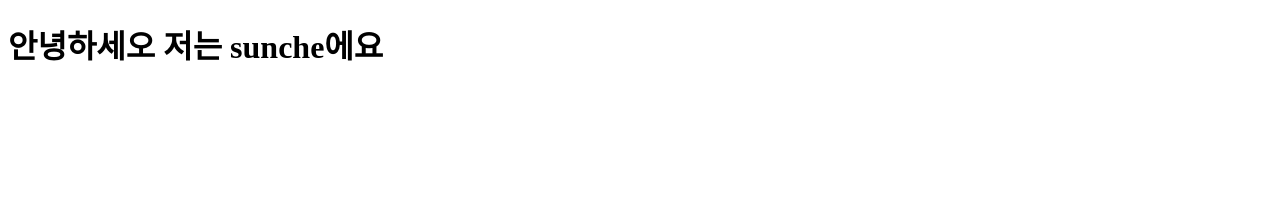
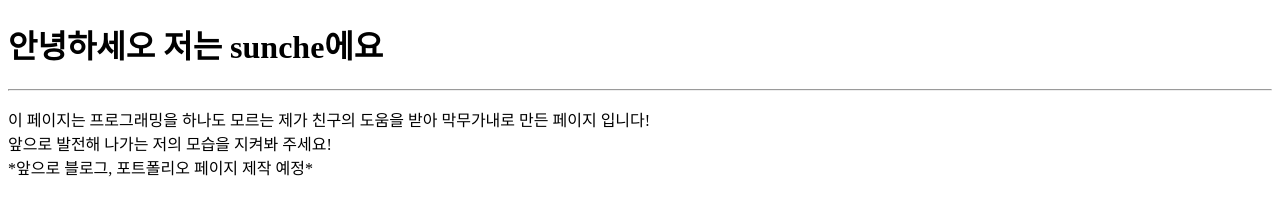
Before and after one commit to sunche243/WEB-PRACTICE, a plain HTML site: page index.html in a window 1280 px wide. Drawn offline with Linux system fonts and the light colour scheme.

Commit message:
add code

```diff
--- a/index.html
+++ b/index.html
@@ -8,5 +8,11 @@
 </head>
 <body>
     <h1>안녕하세오 저는 sunche에요</h1>
+    <hr>
+    <p>
+        이 페이지는 프로그래밍을 하나도 모르는 제가 친구의 도움을 받아 막무가내로 만든 페이지 입니다!<br>
+        앞으로 발전해 나가는 저의 모습을 지켜봐 주세요!<br>
+        *앞으로 블로그, 포트폴리오 페이지 제작 예정*
+    </p>
 </body>
 </html>
```
